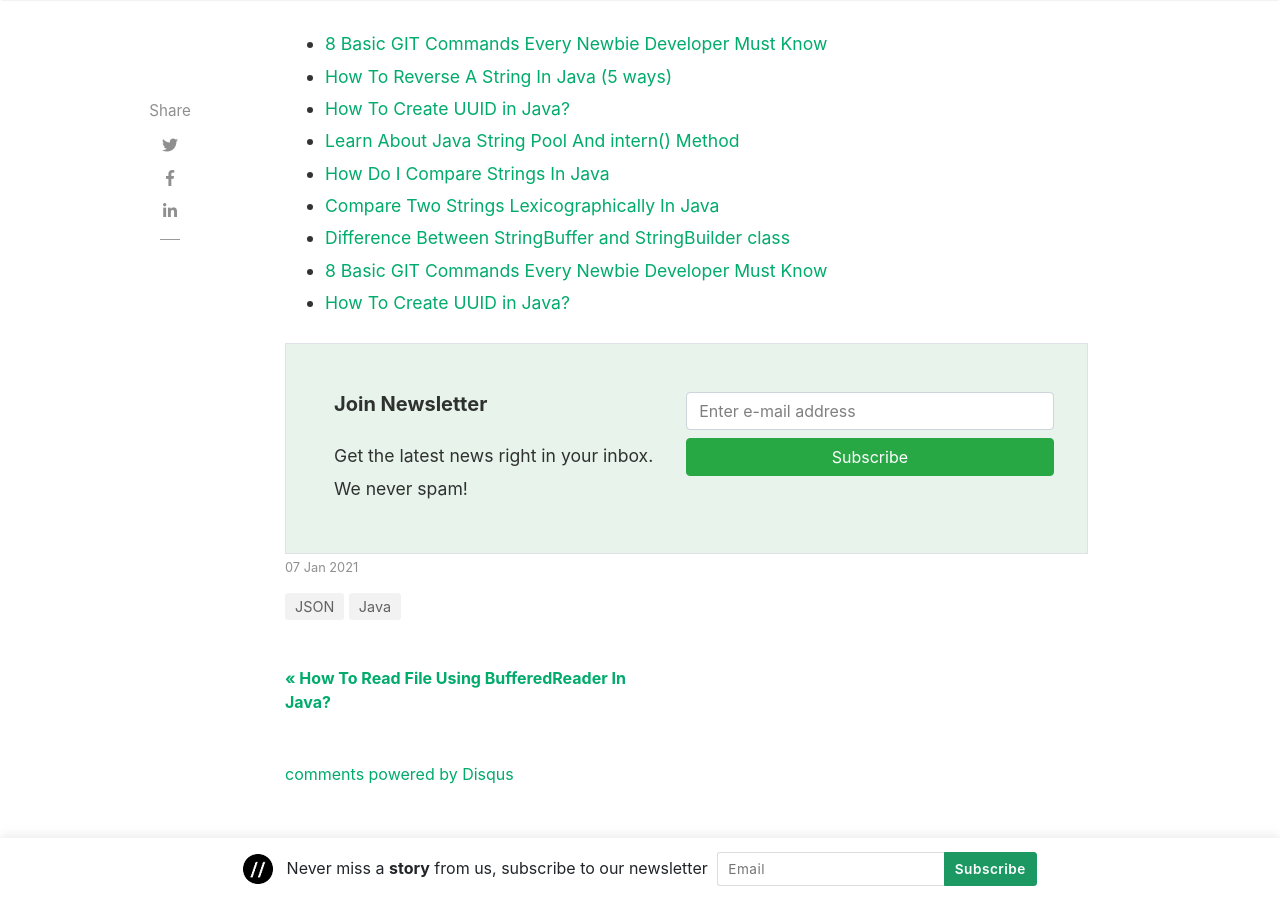
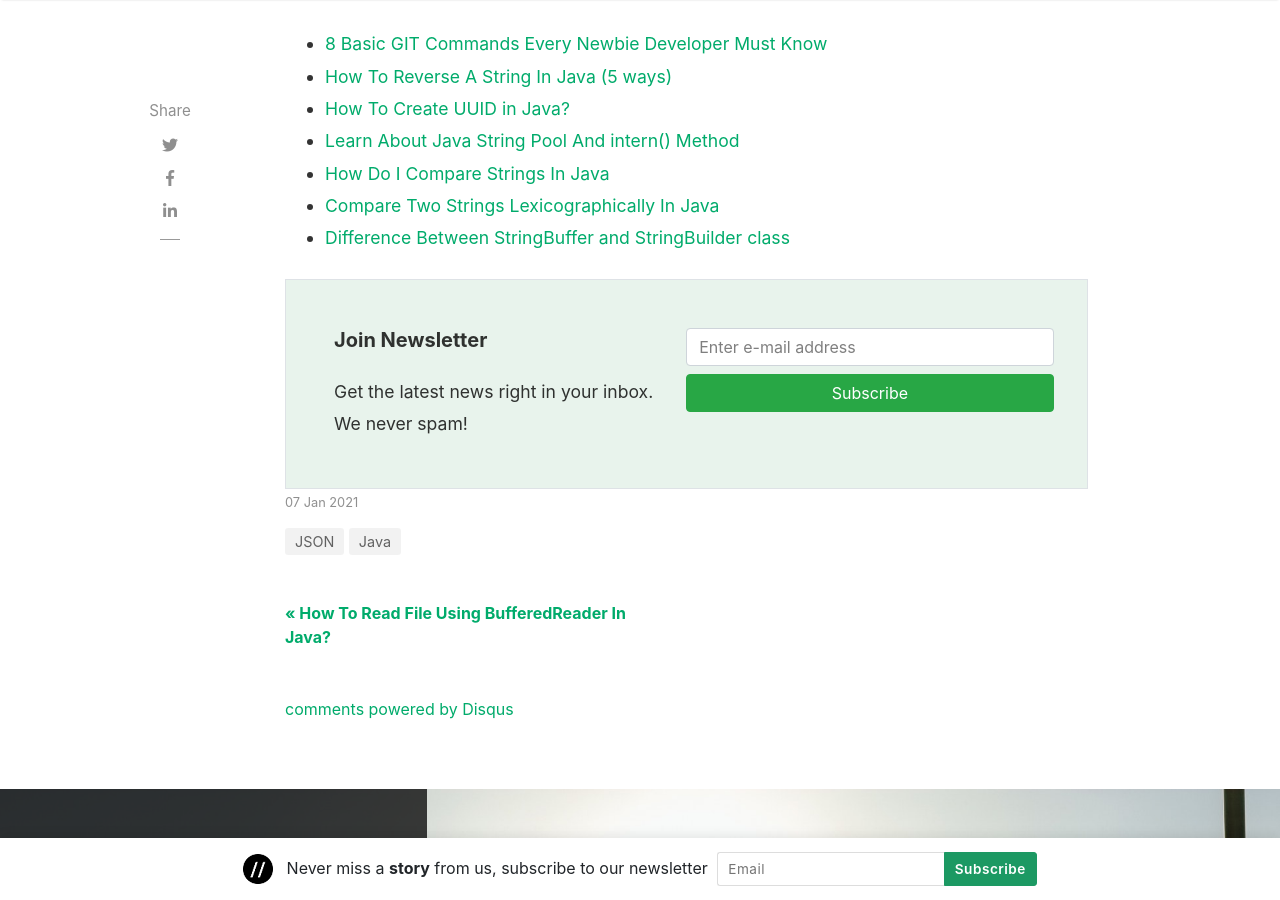
Before and after one commit to coderolls/coderolls-blog, a Jekyll site: the page built from _posts/java-json/2021-01-07-parse-json-in-java.md, in a window 1280 px wide and 900 px high, scrolled down 11119 px. Built offline with Jekyll 4.4.1, drawn with Linux system fonts in a browser that asks for light colours; nearby versions of some CDN libraries; comment, search, counter and statistics services are not loaded.

```diff
--- a/_posts/java-json/2021-01-07-parse-json-in-java.md
+++ b/_posts/java-json/2021-01-07-parse-json-in-java.md
@@ -416,5 +416,3 @@
 - [How Do I Compare Strings In Java](https://coderolls.com/compare-strings-in-java/)
 - [Compare Two Strings Lexicographically In Java](https://coderolls.com/compare-two-strings-lexicographically-in-java/)
 - [Difference Between StringBuffer and StringBuilder class](https://coderolls.com/difference-between-stringbuffer-and-stringbuilder/)
-- [8 Basic GIT Commands Every Newbie Developer Must Know](https://coderolls.com/basic-git-commands/)
-- [How To Create UUID in Java?](https://coderolls.com/create-uuid-in-java/)
```
